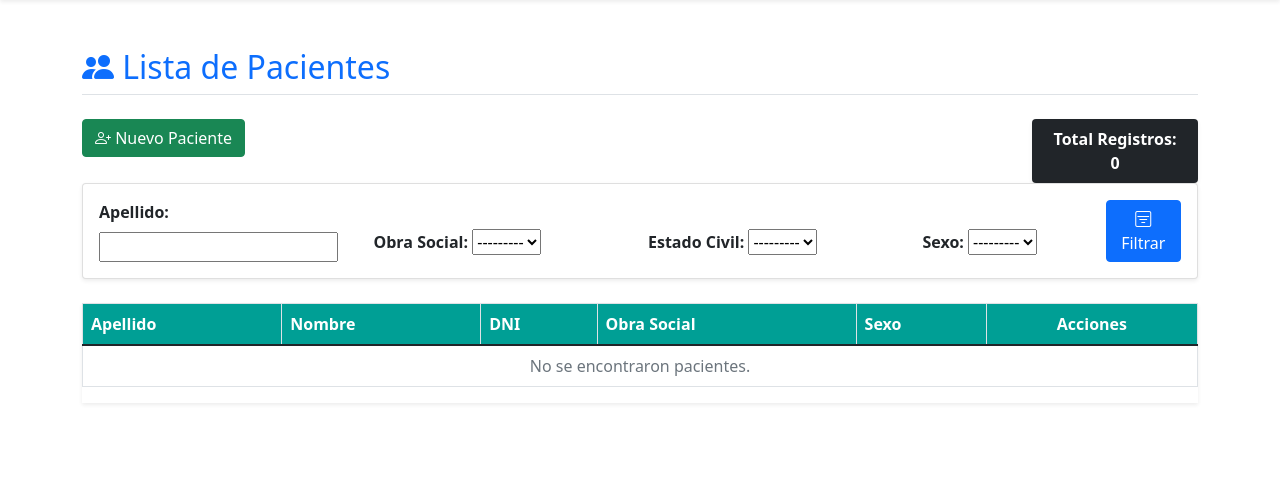
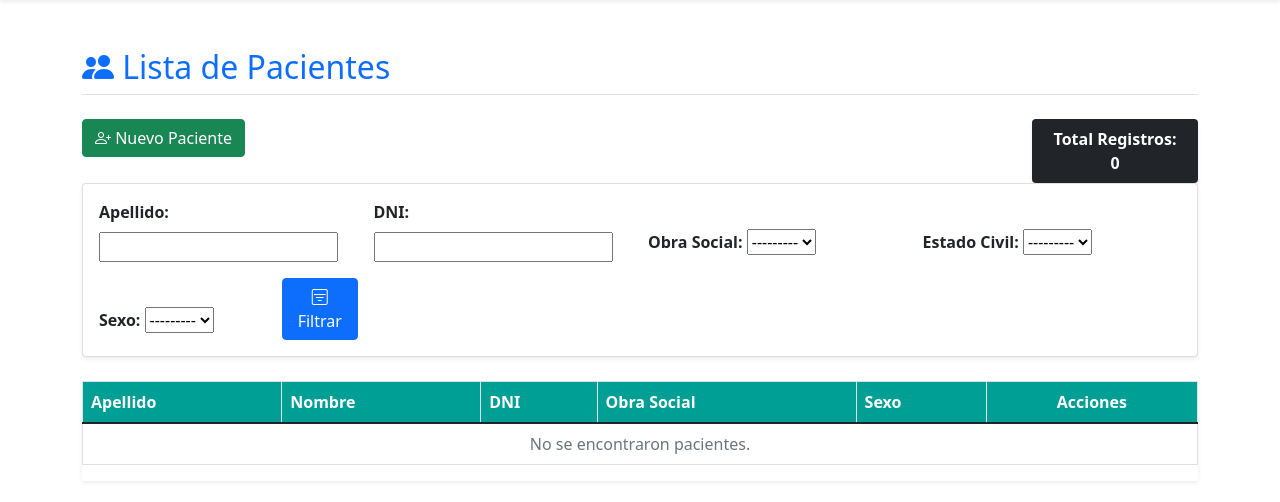
Before and after one commit to NadCarlos/gym_django, a Django app: page /rehabilitacion/pacientes/list/1 in a window 1280 px wide. Shown: the part 62-564 px from the top of the page. Run offline with Django 4.2, Linux system fonts and the light colour scheme; the visitor is signed in with stand-in values (Sample User, id 1); data that the repository does not hold is empty; parts of the project's set-up code (start-up, migrations or seed data) failed here and were passed over; some libraries are stand-ins or nearby versions.

Commit message:
added numero_dni filter in paciente_rehab

```diff
--- a/gym/administracion/filters.py
+++ b/gym/administracion/filters.py
@@ -5,6 +5,7 @@ from administracion.models import Paciente, Asistencia, ObraSocial, Prestacion,
 
 class PacienteFilter(django_filters.FilterSet):
     apellido = django_filters.CharFilter(lookup_expr='icontains')
+    numero_dni = django_filters.CharFilter(lookup_expr='icontains')
 
     class Meta:
         model = Paciente
@@ -13,6 +14,7 @@ class PacienteFilter(django_filters.FilterSet):
             'id_obra_social',
             'id_estado_civil',
             'id_sexo',
+            'numero_dni',
             }
 
 
--- a/gym/rehabilitacion/templates/pacientes_rehab/list.html
+++ b/gym/rehabilitacion/templates/pacientes_rehab/list.html
@@ -48,6 +48,10 @@
                 <div class="col-md-3">
                     <label class="form-label fw-bold">Apellido:</label>
                     {{ form.apellido }}
+                </div>
+                <div class="col-md-3">
+                    <label class="form-label fw-bold">DNI:</label>
+                    {{ form.numero_dni }}
                 </div>
                 <div class="col-md-3">
                     <label class="form-label fw-bold">Obra Social:</label>
```
